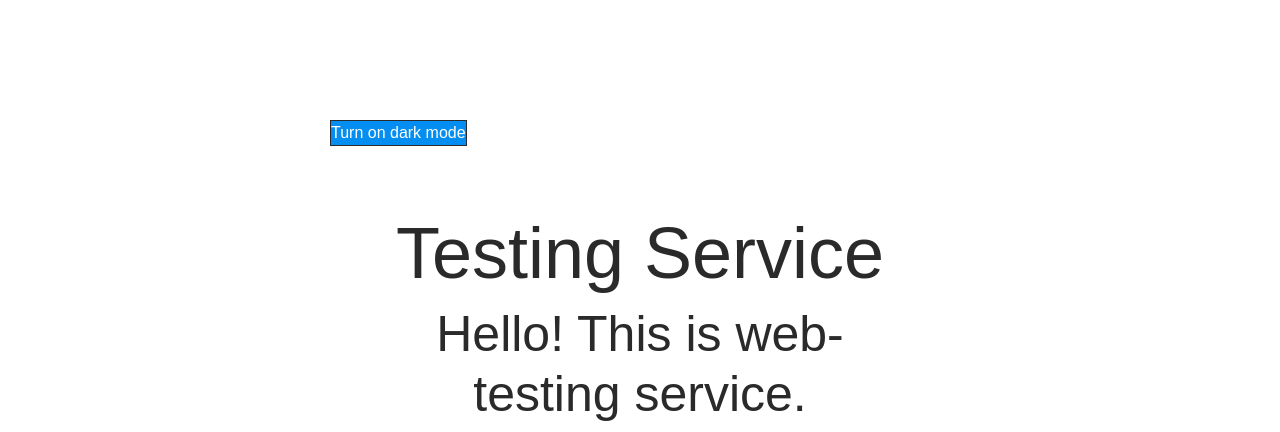
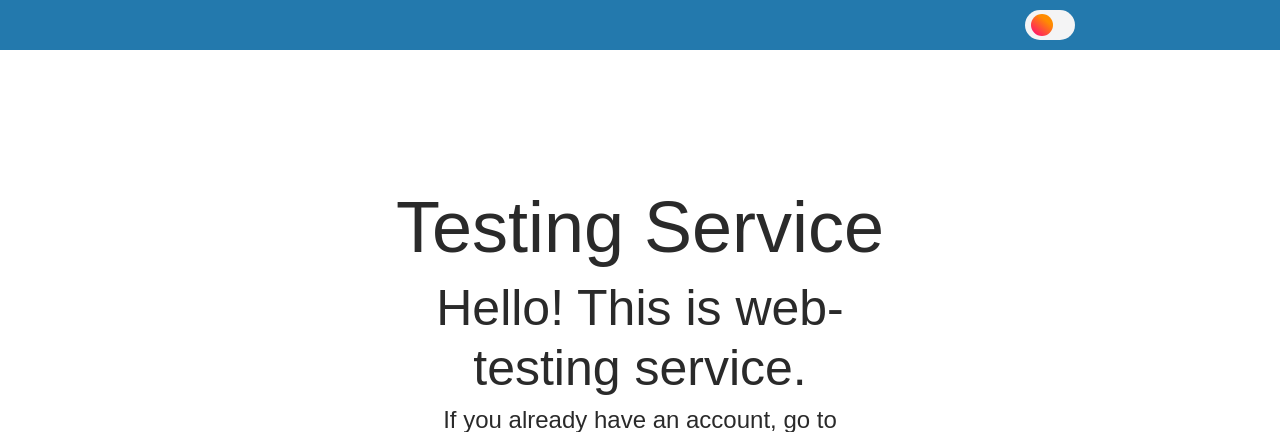
Before and after one commit to andriidem308/django_eolimp, a Django app: template testing/templates/home.html in a window 1280 px wide. Shown: the top 432 px of the page. Run offline with Django 3.2, Linux system fonts and the light colour scheme; the template is opened without the code that fills it, so the values that code supplies are empty; some libraries are stand-ins or nearby versions; some web fonts are replaced.

Commit message:
finally implemented dark theme switch

```diff
--- a/templates/base.html
+++ b/templates/base.html
@@ -25,11 +25,11 @@
 
     {# ****************************** CUSTOM STYLES ****************************** #}
     <link rel="stylesheet" href="{% static 'css/style.css' %}">
-{#    <link rel="stylesheet" href="{% static 'css/old-style.css' %}">#}
 </head>
 <body>
+{% include '_navigation.html' with user=user %}
 {% if user.is_authenticated %}
-    {% include '_navigation.html' with user=user %}
+
     {% if user.is_teacher %}
         {% include 'panel.html' with solutions=teacher_solutions %}
     {% elif user.is_student %}
@@ -42,18 +42,10 @@
     <div class="container-center">
 {% endif %}
 
-<button id="darkbutton" class="darkmode">Turn on dark mode</button>
 {% block content %}
 
 {% endblock %}
 </div>
-
-<script>
-    var themeChanger = document.getElementById("themeChanger");
-    themeChanger.onclick = function (){
-        document.body.classList.toggle("dark-theme")
-    }
-</script>
 <script>
 
     const body = document.querySelector('body');
@@ -62,20 +54,18 @@
         if (body.classList.contains('dark-theme')) {
             body.classList.remove('dark-theme');
             localStorage.setItem("theme", "light");
-            button.innerHTML = "Turn on dark mode";
         } else {
             body.classList.add('dark-theme');
             localStorage.setItem("theme", "dark");
-            button.innerHTML = "Turn off dark mode";
         }
     }
 
     if (localStorage.getItem("theme") === "dark") {
+        document.getElementById("darkbutton-checkbox").checked = true;
         body.classList.add('dark-theme');
-        button.innerHTML = "Turn off dark mode";
     }
 
-    document.querySelector('#darkbutton').addEventListener('click', toggleDark);
+    document.querySelector('#darkbutton').addEventListener('change', toggleDark);
 </script>
 
 
--- a/testing/static/css/style.css
+++ b/testing/static/css/style.css
@@ -15,6 +15,8 @@
     --secondary-color-3: rgb(68, 68, 68);
 
     --default-link-color: #56a4ee;
+
+    --button-bg-color: #e2e87f;
 }
 
 .dark-theme {
@@ -25,6 +27,8 @@
     --secondary-color: rgb(255, 255, 255);
     --secondary-color-2: rgb(203, 203, 203);
     --secondary-color-3: rgb(162, 162, 162);
+
+    --button-bg-color: #1c3973;
 }
 
 body {
@@ -196,11 +200,13 @@ button a:hover {
 }
 
 .navigation-item {
-    display: flex;
-
-    height: 100%;
     font-size: 20px;
     margin: auto;
+}
+
+.navigation-item:last-child {
+    margin: auto 0;
+    margin-left: auto;
 }
 
 .navigation-icon {
@@ -556,3 +562,70 @@ textarea::-webkit-resizer {
     margin: 15px 0;
 
 }
+
+
+/* -------      DARK THEME BUTTON     ------- */
+
+.darkmode {
+    display: flex;
+    margin: auto;
+    --width-of-switch: 2.5em;
+    --height-of-switch: 1.5em;
+    /* size of sliding icon -- sun and moon */
+    --size-of-icon: 1.1em;
+    /* it is like a inline-padding of switch */
+    --slider-offset: 0.3em;
+
+    position: relative;
+    width: var(--width-of-switch);
+    height: var(--height-of-switch);
+}
+
+/* Hide default HTML checkbox */
+.darkmode input {
+    opacity: 0;
+    width: 0;
+    height: 0;
+}
+
+/* The slider */
+.slider {
+    position: absolute;
+    cursor: pointer;
+    top: 0;
+    left: 0;
+    right: 0;
+    bottom: 0;
+    background-color: #f4f4f5;
+    transition: .4s;
+    border-radius: 30px;
+}
+
+.slider:before {
+    position: absolute;
+    content: "";
+    height: var(--size-of-icon,1.4em);
+    width: var(--size-of-icon,1.4em);
+    border-radius: 20px;
+    left: var(--slider-offset,0.3em);
+    top: 50%;
+    transform: translateY(-50%);
+    background: linear-gradient(40deg,#ff0080,#ff8c00 70%);
+;
+    transition: .4s;
+}
+
+input:checked + .slider {
+    background-color: #303136;
+}
+
+input:checked + .slider:before {
+    left: calc(100% - (var(--size-of-icon,1.4em) + var(--slider-offset,0.3em)));
+    background: #303136;
+    /* change the value of second inset in box-shadow to change the angle and direction of the moon  */
+    box-shadow: inset -3px -2px 5px -2px #8983f7, inset -10px -4px 0 0 #a3dafb;
+}
+
+.dark-button-container {
+    height: 50px;
+}
--- a/testing/templates/_navigation.html
+++ b/testing/templates/_navigation.html
@@ -1,5 +1,6 @@
 <div class="navigation">
     <ul class="navigation-list">
+        {% if user.is_authenticated %}
         <li class="navigation-item"><a class="navigation-link"
                                        href="{% if user.is_student %}{% url 'students:lecture_list' %}
                 {% else %}{% url 'teachers:lecture_change_list' %}{% endif %}">Lectures</a></li>
@@ -30,5 +31,12 @@
                 </a>
             </div>
         </li>
+        {% endif %}
+        <li class="navigation-item">
+            <label id="darkbutton" class="darkmode">
+                <input id="darkbutton-checkbox" type="checkbox">
+                <span class="slider"></span>
+            </label>
+        </li>
     </ul>
 </div>
```
